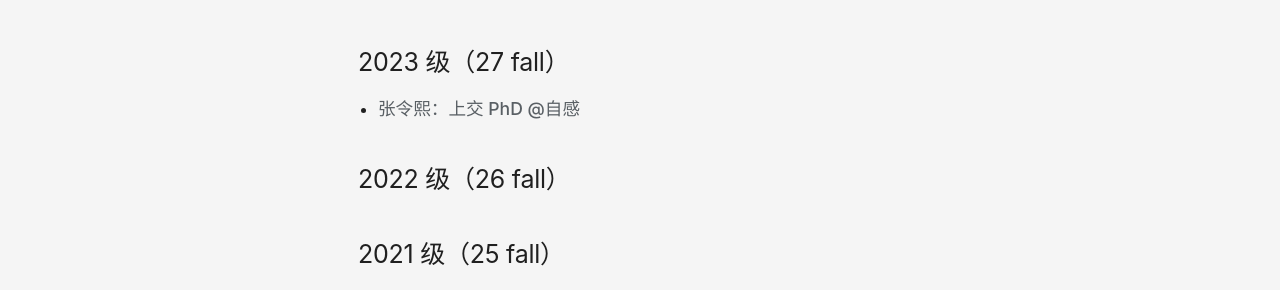
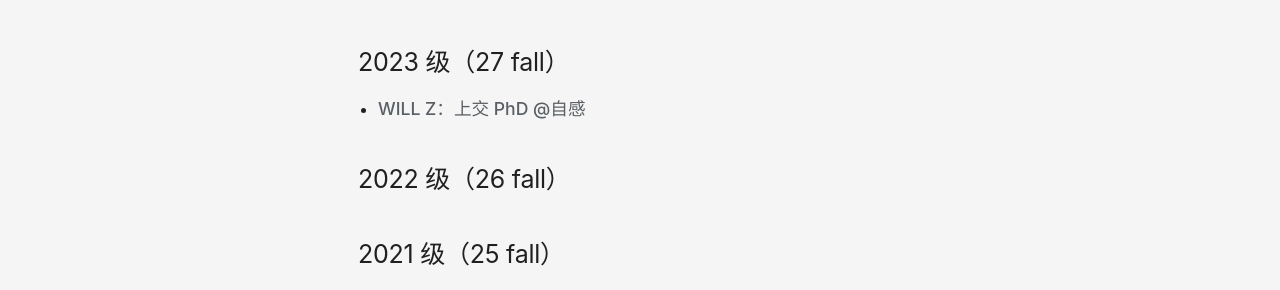
Before and after one commit to WillLxZhang/mse-tutorial, an MkDocs documentation site: the page built from docs/baoyan/index.md, in a window 1280 px wide. Shown: the part 135-425 px from the top of the page. Built offline with MkDocs 1.6.1 and Material for MkDocs 9.7.7, drawn with Linux system fonts in a browser that asks for light colours.

Commit message:
Update article display name

```diff
--- a/docs/baoyan/index.md
+++ b/docs/baoyan/index.md
@@ -7,7 +7,7 @@ hide:
 
 ## 2023 级（27 fall） { .section-subtitle }
 
-- [张令熙：上交 PhD @自感](WILL%20Z%20-%20上交%20PhD%20%40自感.md)
+- [WILL Z：上交 PhD @自感](WILL%20Z%20-%20上交%20PhD%20%40自感.md)
 
 ## 2022 级（26 fall） { .section-subtitle }
 
```
